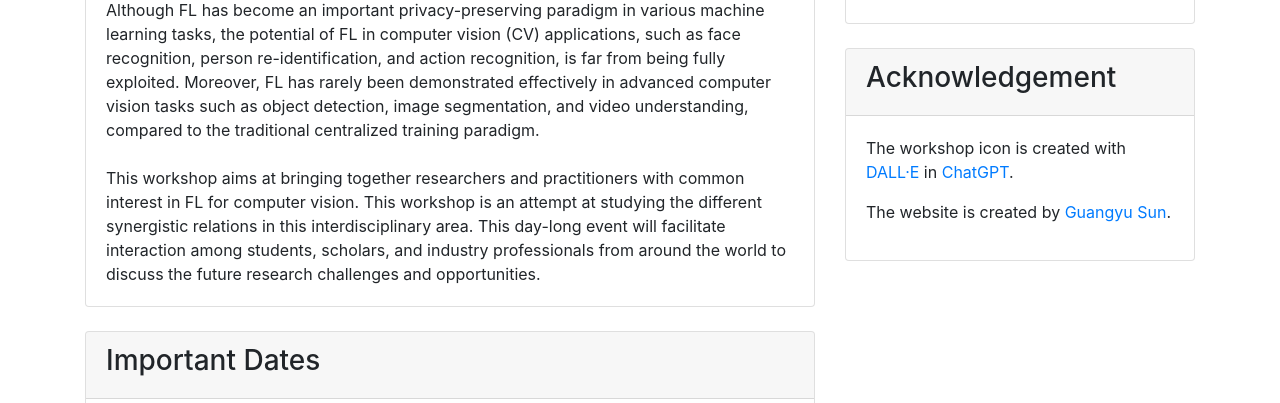
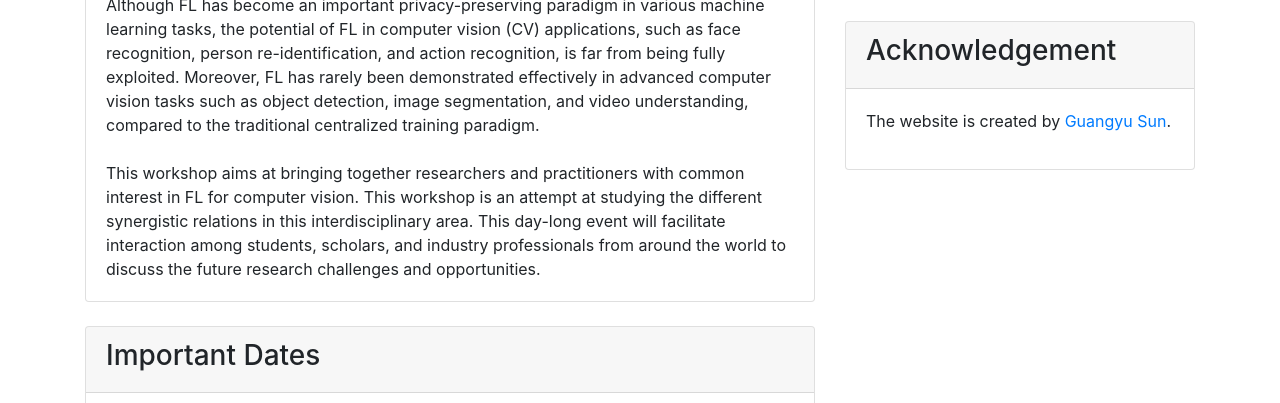
Before and after one commit to fedvision/fedvision2024, a website: page index.html in a window 1280 px wide. Shown: the part 697-1100 px from the top of the page. Drawn offline with nearby package versions, Linux system fonts and the light colour scheme.

Commit message:
Fix: logo

```diff
--- a/index.html
+++ b/index.html
@@ -154,7 +154,6 @@
                       <h3>Acknowledgement</h3>
                       </div>
                       <div class="card-body">
-                        <p align="left">The workshop icon is created with <a href="https://openai.com/dall-e-3">DALL·E</a> in <a href="https://chat.openai.com/">ChatGPT</a>.</p>
                         <p align="left">The website is created by <a href="https://imguangyu.github.io/">Guangyu Sun</a>.</p>
                       </div>
                   </div>
```
Also changed, not shown: img/cvpr-navbar-logo.jpeg, img/home.jpeg.
